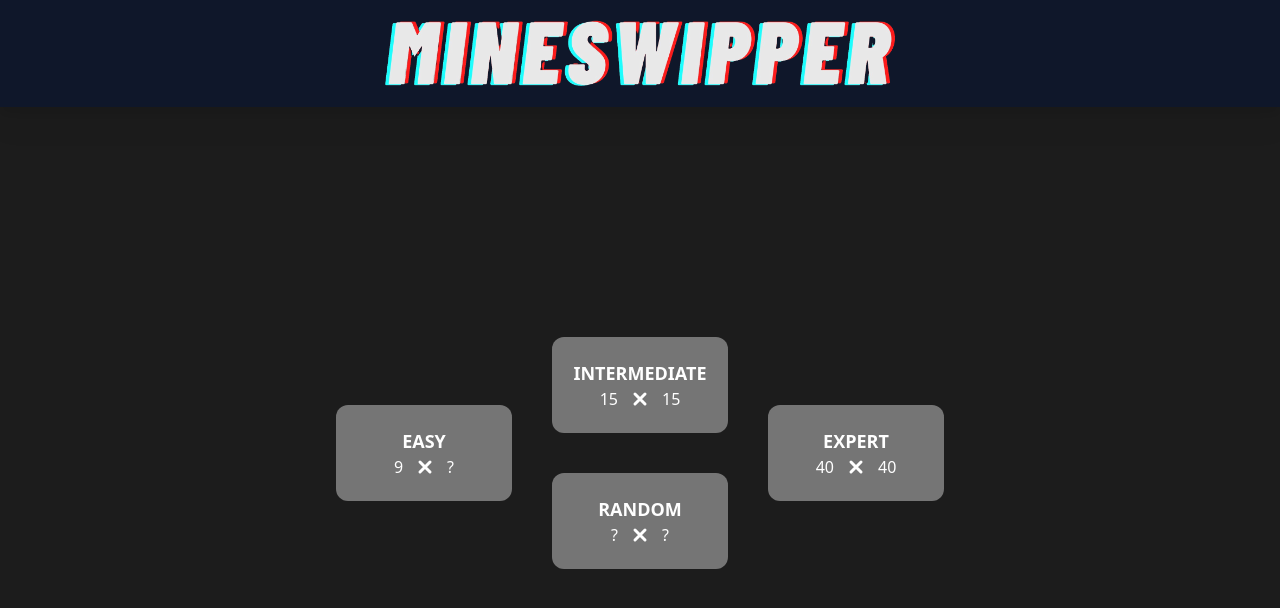
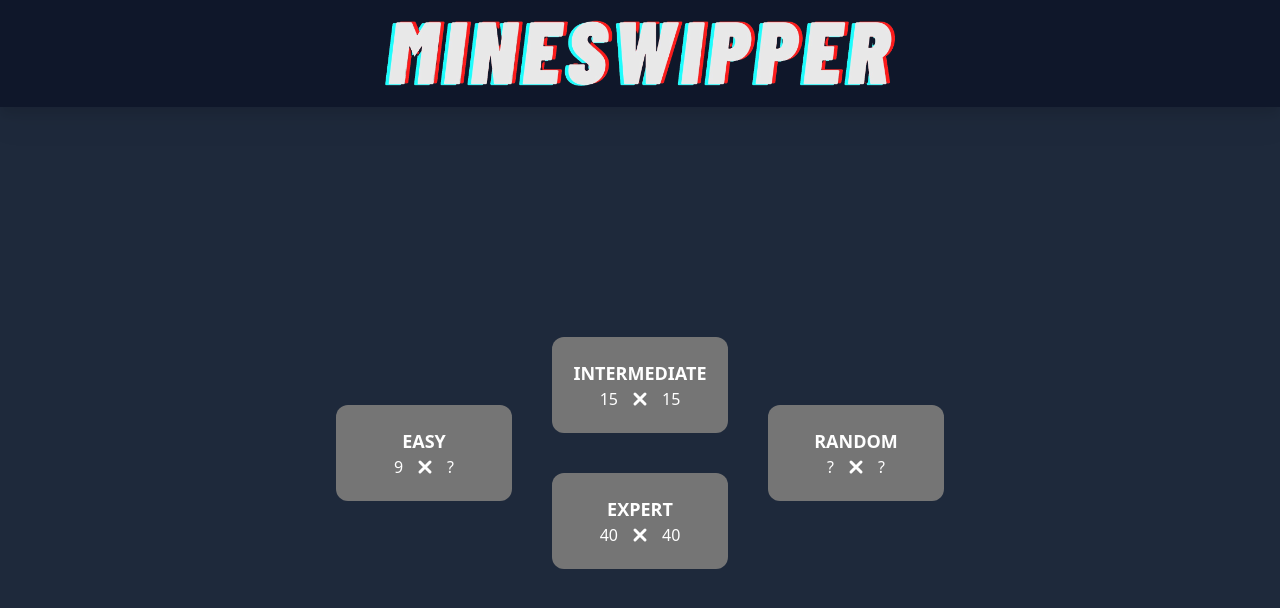
Before and after one commit to RomaLetodiani/Minesweeper, a React (Vite) app: page /#/ in a window 1280 px wide. Shown: the top 608 px of the page. Built offline with nearby package versions, Linux system fonts and the light colour scheme.

Commit message:
added random

```diff
--- a/src/pages/Home/Home.tsx
+++ b/src/pages/Home/Home.tsx
@@ -2,17 +2,17 @@ import Mode from '../../components/Home/Mode'
 
 const Home = () => {
   return (
-    <div className="bg-[#1c1c1c] flex-1 flex justify-center items-center">
+    <div className="bg-slate-800 flex-1 flex justify-center items-center">
       <section className="flex flex-col items-center justify-center md:flex-row gap-10 m-auto">
         <div className="flex flex-1 justify-center items-center">
           <Mode mode="easy" />
         </div>
         <div className="flex flex-col flex-1 gap-10 justify-between items-center">
           <Mode mode="intermediate" />
-          <Mode mode="random" />
+          <Mode mode="expert" />
         </div>
         <div className="flex flex-1 justify-center items-center">
-          <Mode mode="expert" />
+          <Mode mode="random" />
         </div>
       </section>
     </div>
```
